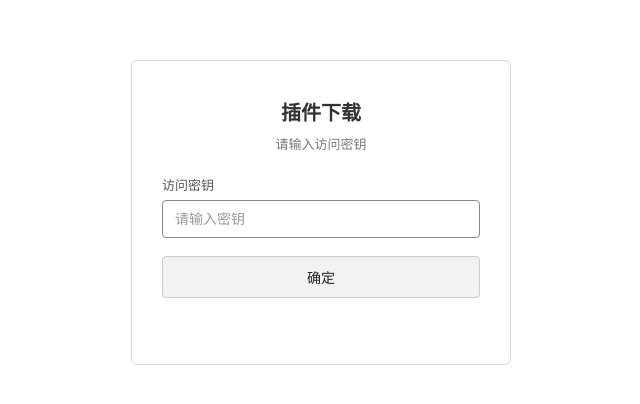
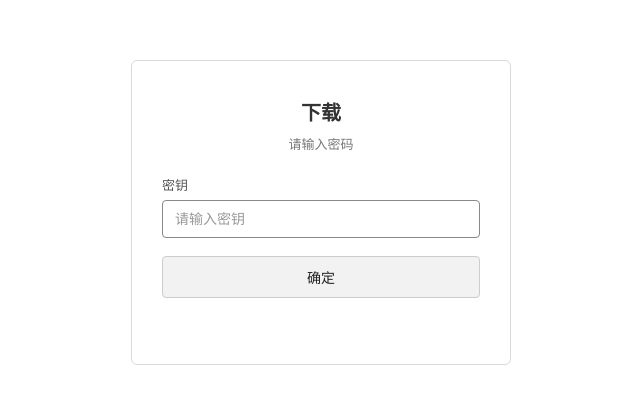
Before and after one commit to bubu-666666/Download, a plain HTML site: page index.html in a window 1280 px wide. Shown: the part 188-592 px from the top of the page, without its empty margins (319-959 px from the left). Drawn offline with Linux system fonts and the light colour scheme.

Commit message:
Update index.html

```diff
--- a/index.html
+++ b/index.html
@@ -3,7 +3,7 @@
 <head>
 <meta charset="UTF-8">
 <meta name="viewport" content="width=device-width, initial-scale=1.0">
-<title>插件下载</title>
+<title>下载</title>
 <style>
   * { margin:0; padding:0; box-sizing:border-box; }
   html,body { height:100%; }
@@ -99,10 +99,10 @@
 <!-- 密钥验证 -->
 <div id="gate">
   <div class="gate-card">
-    <h1>插件下载</h1>
-    <p class="sub">请输入访问密钥</p>
+    <h1>下载</h1>
+    <p class="sub">请输入密码</p>
     <form id="keyForm">
-      <label for="keyInput">访问密钥</label>
+      <label for="keyInput">密钥</label>
       <input type="password" id="keyInput" placeholder="请输入密钥" autocomplete="off" autofocus>
       <button type="submit" class="btn">确定</button>
     </form>
```
